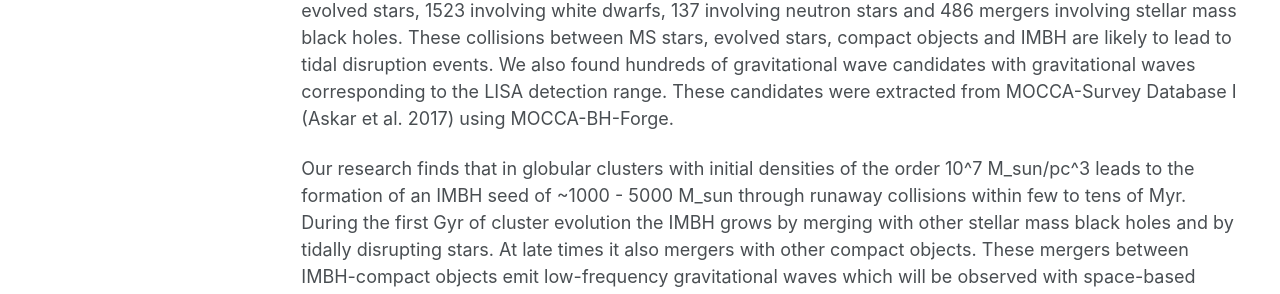
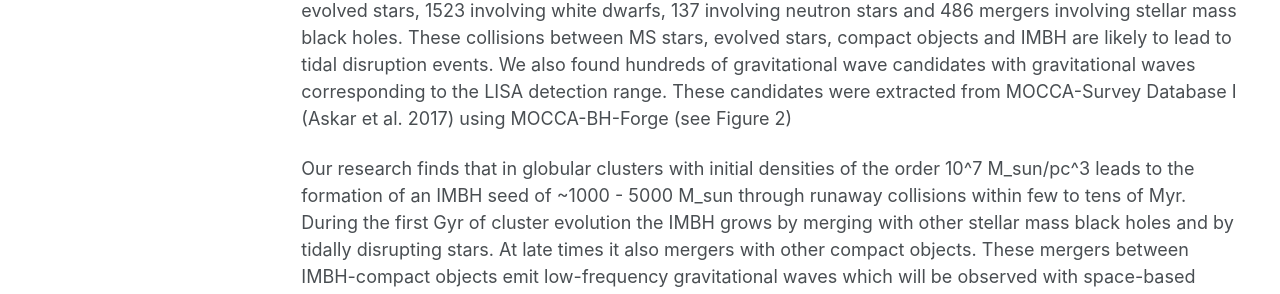
Before and after one commit to nebula-navigator/nebula-navigator.github.io, a Jekyll site: the page built from _publications/growth-black-holes.md, in a window 1280 px wide and 900 px high. Shown: the part 581-875 px from the top of the window. Built offline with Jekyll 4.4.1, drawn with Linux system fonts in a browser that asks for light colours; some of the changed text lies outside the part shown.

Commit message:
Update growth-black-holes.md

```diff
--- a/_publications/growth-black-holes.md
+++ b/_publications/growth-black-holes.md
@@ -25,7 +25,7 @@ citation: 'Your Name, You. (2015). &quot;Paper Title Number 3.&quot; <i>Journal
 
 Intermediate-mass black holes (IMBHs) are the elusive missing link between stellar-mass black holes and supermassive black holes. The interplay between gravitational dynamics and stellar evolution can lead to IMBH formation and growth of dense stellar environments, such as globular clusters. We analyzed simulation results from dense and massive globular cluster models simulated using MOCCA code in order to create detailed histories of IMBH growth in star clusters of varying initial central density, half-mass radius, binary fraction, mass, metallicty and initial mass function. A series of python based automated scripts were developed to analyze how IMBH seed was growing in simulations where IMBH formed through runaway collisions of stars and mergers with other black holes. The scripts were later assembled into MOCCA-BH-Forge (MOCCA-Blackhole-Forge). MOCCA-BH-Forge is an open-source simulation data visualization pipeline, designed to work with MOCCA output snapshots and history files.
 
-Detailed analysis of IMBH growth history was conducted using history files in MOCCA-BH-Forge. We found 2756 mergers with main-sequence stars out of which 2635 were collisions, 182 mergers were found involving evolved stars, 1523 involving white dwarfs, 137 involving neutron stars and 486 mergers involving stellar mass black holes. These collisions between MS stars, evolved stars, compact objects and IMBH are likely to lead to tidal disruption events. We also found hundreds of gravitational wave candidates with gravitational waves corresponding to the LISA detection range. These candidates were extracted from MOCCA-Survey Database I (Askar et al. 2017) using MOCCA-BH-Forge.
+Detailed analysis of IMBH growth history was conducted using history files in MOCCA-BH-Forge. We found 2756 mergers with main-sequence stars out of which 2635 were collisions, 182 mergers were found involving evolved stars, 1523 involving white dwarfs, 137 involving neutron stars and 486 mergers involving stellar mass black holes. These collisions between MS stars, evolved stars, compact objects and IMBH are likely to lead to tidal disruption events. We also found hundreds of gravitational wave candidates with gravitational waves corresponding to the LISA detection range. These candidates were extracted from MOCCA-Survey Database I (Askar et al. 2017) using MOCCA-BH-Forge (see Figure 2)
 
 
 Our research finds that in globular clusters with initial densities of the order 10^7 M_sun/pc^3 leads to the formation of an IMBH seed of ~1000 - 5000 M_sun through runaway collisions within few to tens of Myr. During the first Gyr of cluster evolution the IMBH grows by merging with other stellar mass black holes and by tidally disrupting stars.  At late times it also mergers with other compact objects. These mergers between IMBH-compact objects emit low-frequency gravitational waves which will be observed with space-based detectors like LISA. Tidal disruption events are relevant for future transient sky surveys. At 12 Gyr the IMBH grows to 18916 Msun.
```
